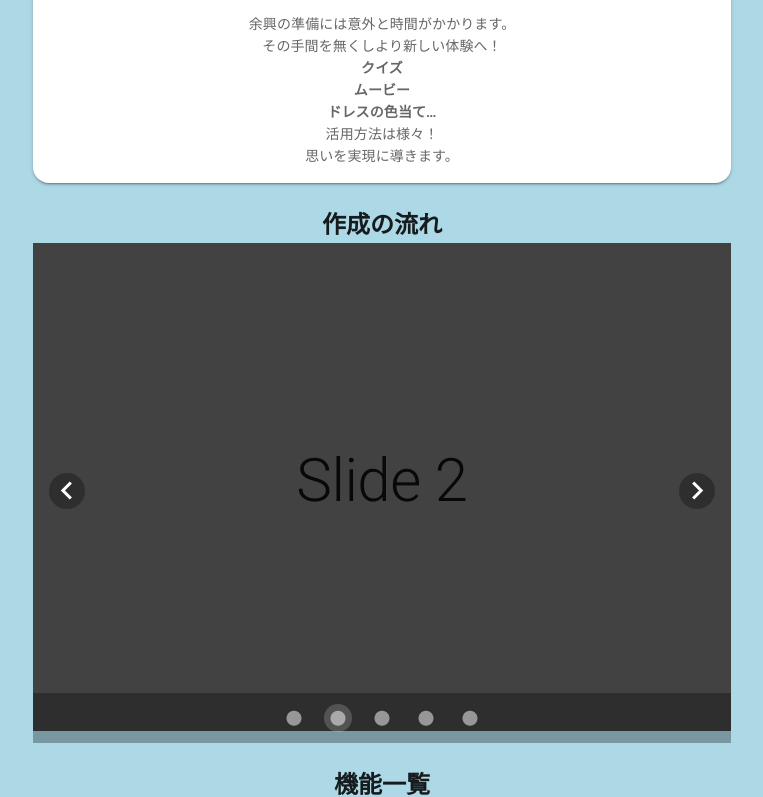
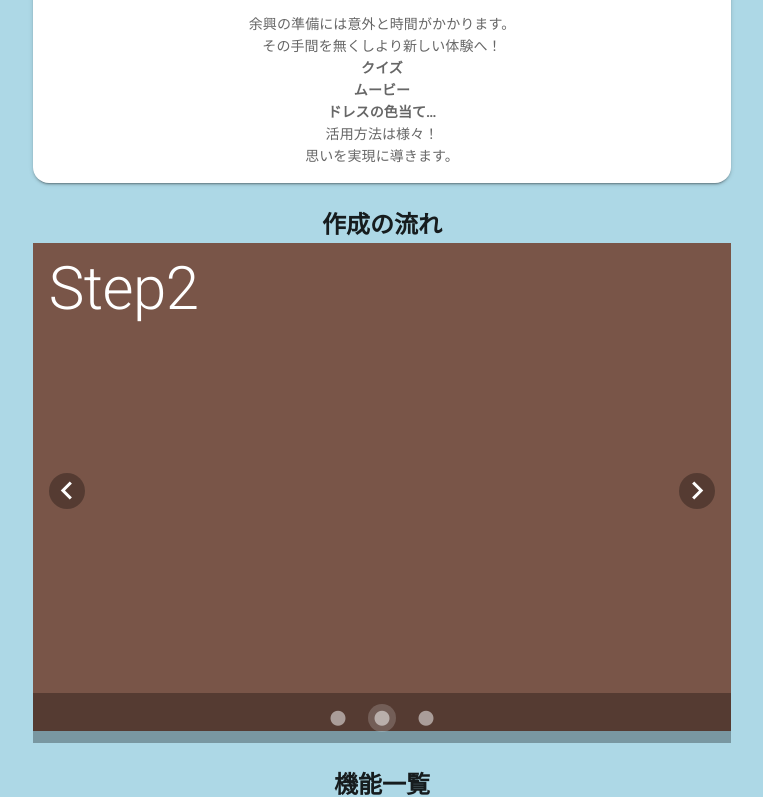
Before and after one commit to Toya-kkhr/bluwm_lp, a Vue app: page / in a window 1280 px wide. Shown: the part 2000-2797 px from the top of the page, without its empty margins (258-1021 px from the left). Built offline with nearby package versions, Linux system fonts and the light colour scheme.

Commit message:
20211213

```diff
--- a/src/components/home/home_contents.vue
+++ b/src/components/home/home_contents.vue
@@ -26,6 +26,7 @@ xs='1'>
             width="200px"
             height="200px"
             class="rounded-circle ma-3"
+            style="object-fit:cover;"
             />
             <h3>
             {{contents.title}}
--- a/src/components/home/home_flow.vue
+++ b/src/components/home/home_flow.vue
@@ -2,25 +2,25 @@
      <div>
         <h2>作成の流れ</h2>
     <v-carousel
-    v-model="model"
     cycle
     >
     <v-carousel-item
-      v-for="(color, i) in colors"
-      :key="color"
+      v-for="(slide, i) in slide"
+      :key="slide"
     >
       <v-sheet
-        :color="color"
+        :color="slide.a"
         height="100%"
         tile
       >
         <v-row
           class="fill-height"
-          align="center"
-          justify="center"
         >
-          <div class="text-h2">
-            Slide {{ i + 1 }}
+          <div
+          class="text-h2 ma-7"
+          >
+           <p style="color:white;"
+           >Step{{ i + 1 }}</p>
           </div>
         </v-row>
       </v-sheet>
@@ -34,15 +34,14 @@
 
     components: {
     },
-    data: () => ({
-      model: 0,
-      colors: [
-        'primary',
-        'secondary',
-        'yellow darken-2',
-        'red',
-        'orange',
-      ],
-    }),
+    data() {
+        return {
+            slide: [
+                {a: 'brown'},
+                {a: 'brown'},
+                {a: 'brown'},
+            ]
+        }
+    }
   }
 </script>
--- a/src/components/home/home_form.vue
+++ b/src/components/home/home_form.vue
@@ -11,7 +11,7 @@
 
                 <v-divider class="ma-5"></v-divider>
                 <v-form>
-                    <v-card-subtitle>メールで相談</v-card-subtitle>
+                    <h3>e-mail</h3>
                     <v-text-field
                     label="お名前"
                     >
```
